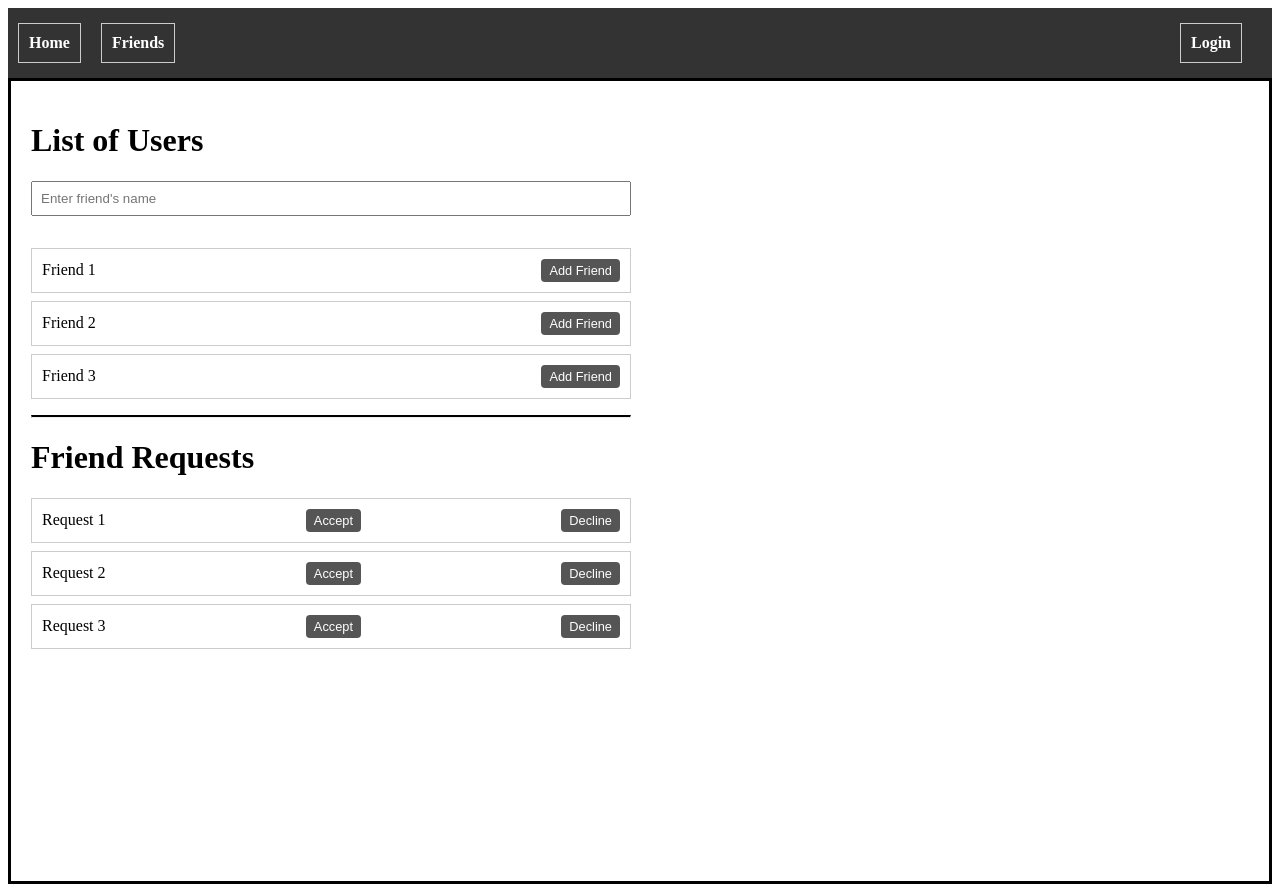
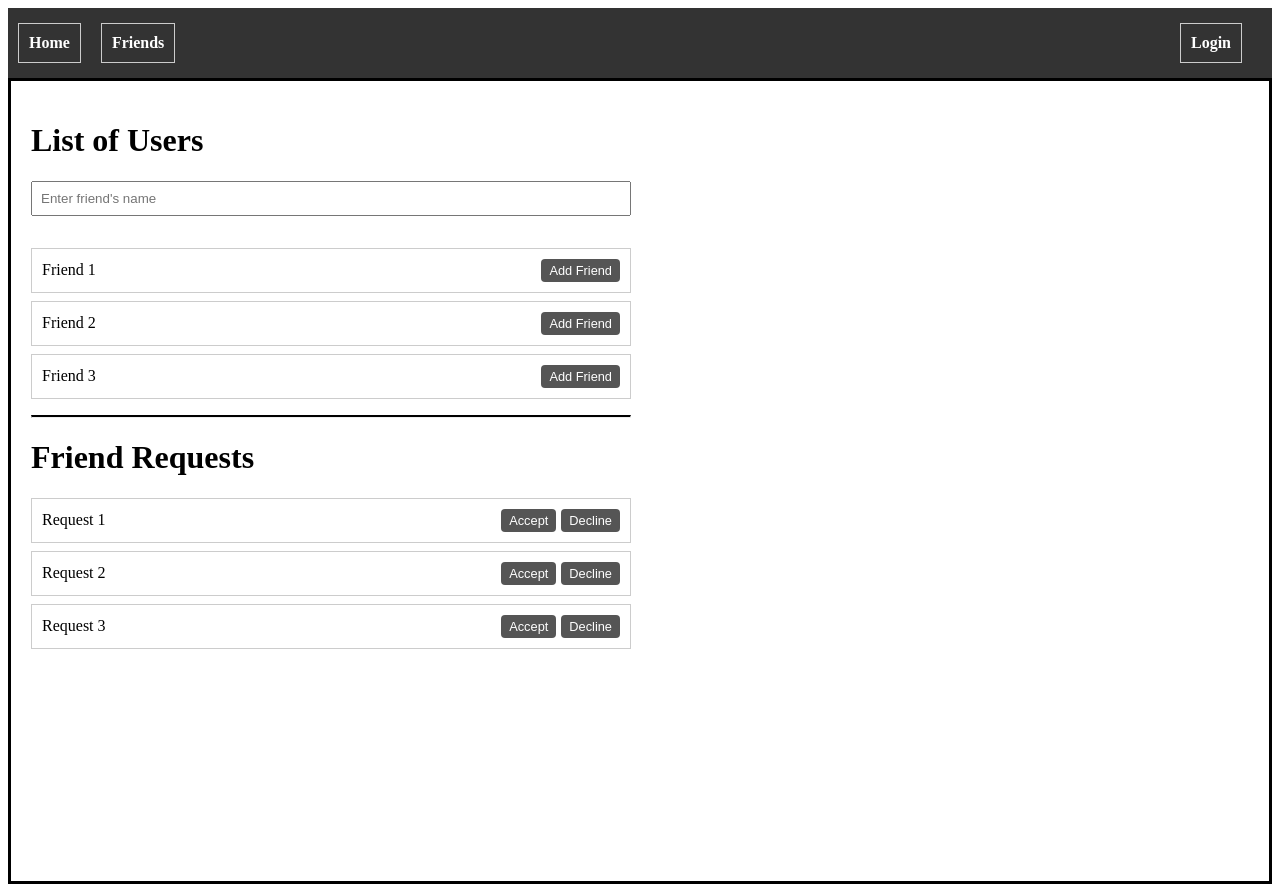
Before and after one commit to pennyb0i/E2EChatApp, a React (Create React App) app in the folder e2e-frontend/: page /friends in a window 1280 px wide. Built offline with nearby package versions, Linux system fonts and the light colour scheme.

Commit message:
update css and html

```diff
--- a/e2e-frontend/src/pages/friends/friends.css
+++ b/e2e-frontend/src/pages/friends/friends.css
@@ -10,7 +10,7 @@
 }
 .black-bordered-window {
     width: 80%;
-    max-width: 600px; /* Adjust as needed */
+    max-width: 600px;
     padding: 20px;
     background-color: white;
 }
@@ -23,14 +23,30 @@
     display: flex;
     justify-content: space-between;
     align-items: center;
-    margin-bottom: 8px; /* Adjust spacing between users */
+    margin-bottom: 8px;
+}
+
+.request-list {
+    list-style: none;
+    padding: 0;
 }
 
 .request-list li {
     display: flex;
+    align-items: center;
     justify-content: space-between;
-    align-items: center;
     margin-bottom: 8px;
+}
+
+.button-container {
+    display: flex;
+    justify-content: flex-end;
+    gap: 5px;
+}
+
+.button-container button {
+    padding: 4px 8px;
+    font-size: 0.8em;
 }
 
 button {
--- a/e2e-frontend/src/pages/friends/friends.js
+++ b/e2e-frontend/src/pages/friends/friends.js
@@ -63,15 +63,17 @@ const Friends = () => {
                     {/* Friend requests */}
                     <h1>Friend Requests</h1>
                     <ul className="request-list">
-                        {requests.map((requests, index) => (
+                        {requests.map((request, index) => (
                             <li key={index}>
-                                {requests}
-                                <button onClick={() => addFriend(requests)}>
-                                    Accept
-                                </button>
-                                <button onClick={() => addFriend(requests)}>
-                                    Decline
-                                </button>
+                                {request}
+                                <div className="button-container">
+                                    <button onClick={() => addFriend(request)}>
+                                        Accept
+                                    </button>
+                                    <button onClick={() => addFriend(request)}>
+                                        Decline
+                                    </button>
+                                </div>
                             </li>
                         ))}
                     </ul>
```
